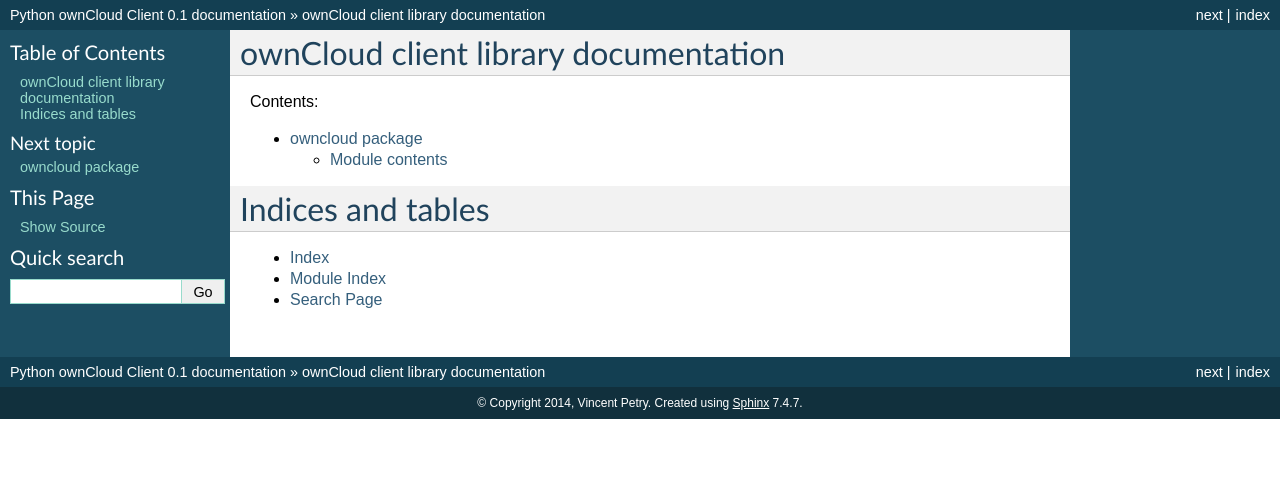
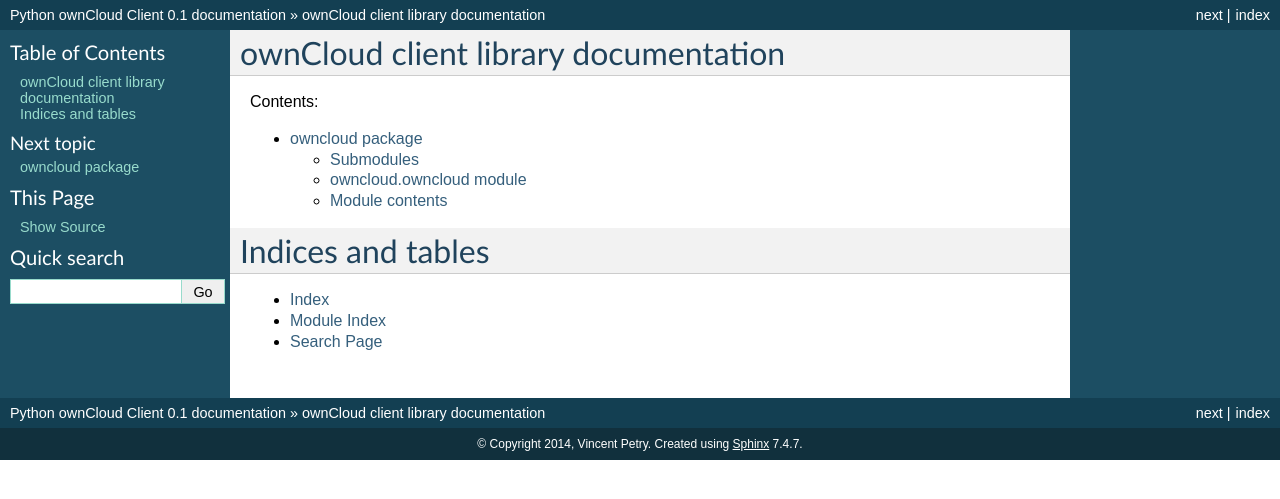
Before and after one commit to owncloud/pyocclient, a Sphinx documentation site: the page built from docs/source/index.rst, in a window 1280 px wide. Shown: the top 499 px of the page. Built offline with Sphinx 7.4.7, drawn with Linux system fonts in a browser that asks for light colours.

Commit message:
Fix doc generation

```diff
--- a/docs/source/README.rst
+++ b/docs/source/README.rst
@@ -133,6 +133,7 @@
 
 .. code-block:: bash
 
+    $ sphinx-apidoc -f -o docs/source owncloud/ owncloud/test
     $ cd docs
     $ make html
 
--- a/docs/source/owncloud.rst
+++ b/docs/source/owncloud.rst
@@ -1,5 +1,17 @@
 owncloud package
 ================
+
+Submodules
+----------
+
+owncloud.owncloud module
+------------------------
+
+.. automodule:: owncloud.owncloud
+    :members:
+    :undoc-members:
+    :show-inheritance:
+
 
 Module contents
 ---------------
```
